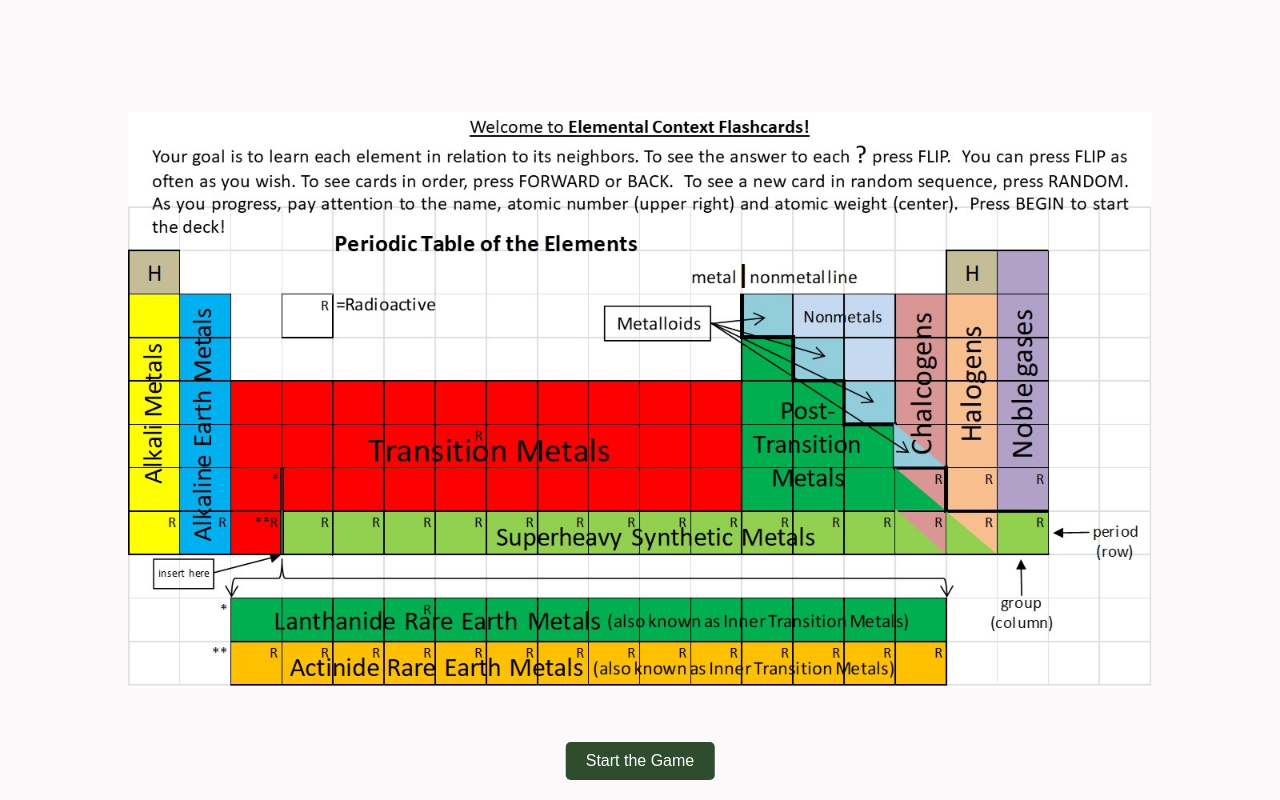
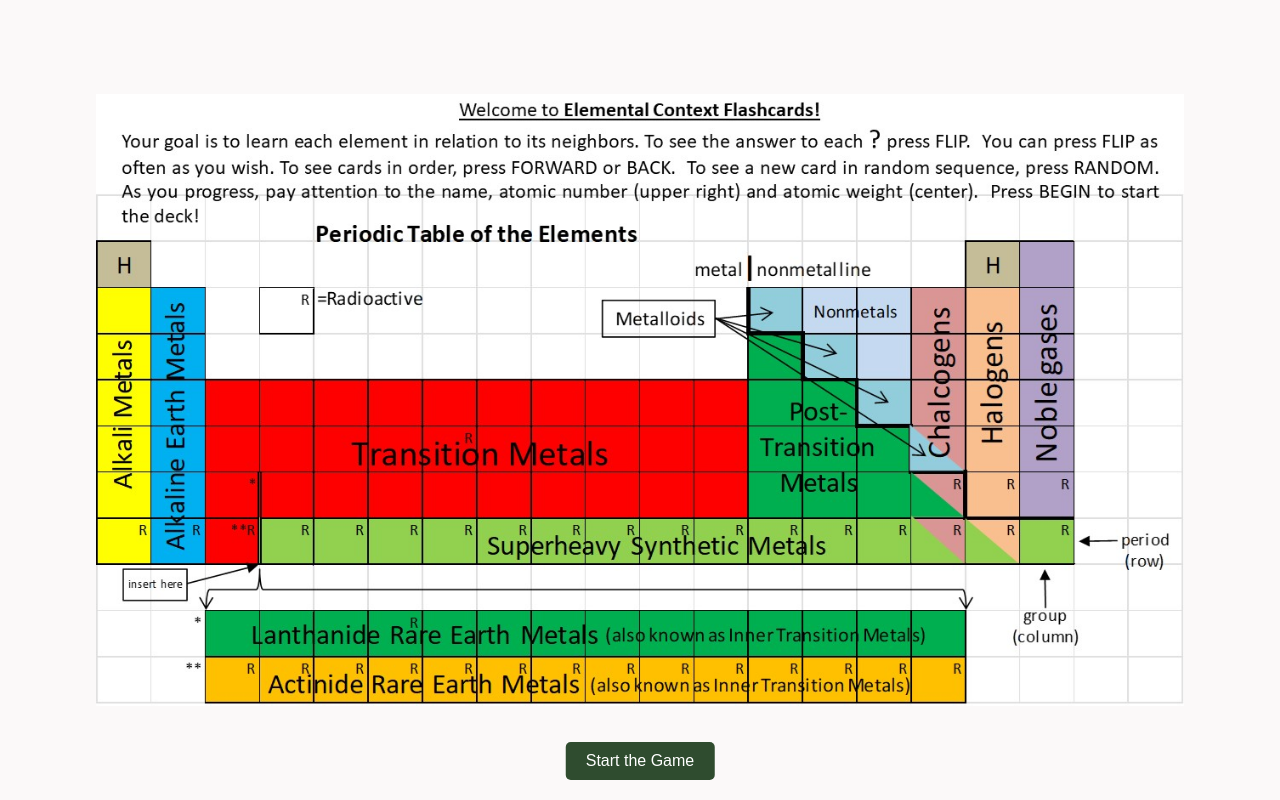
Before and after one commit to Reddysumanth2000/elementalquiz.github.io, a plain HTML site: page index.html in a window 1280 px wide. Drawn offline with Linux system fonts and the light colour scheme.

Commit message:
Changing the background size of home page

```diff
--- a/index.html
+++ b/index.html
@@ -10,7 +10,7 @@
         background-image: url('PD.jpg');
         background-position: center; /* Center the background image */
         background-repeat: no-repeat; /* Do not repeat the image */
-        background-size: 80%; /* Scale the image to cover the entire element */
+        background-size: 85%; /* Scale the image to cover the entire element */
         background-attachment: fixed;
         font-family: 'Arial', sans-serif;
         display: flex;
```
